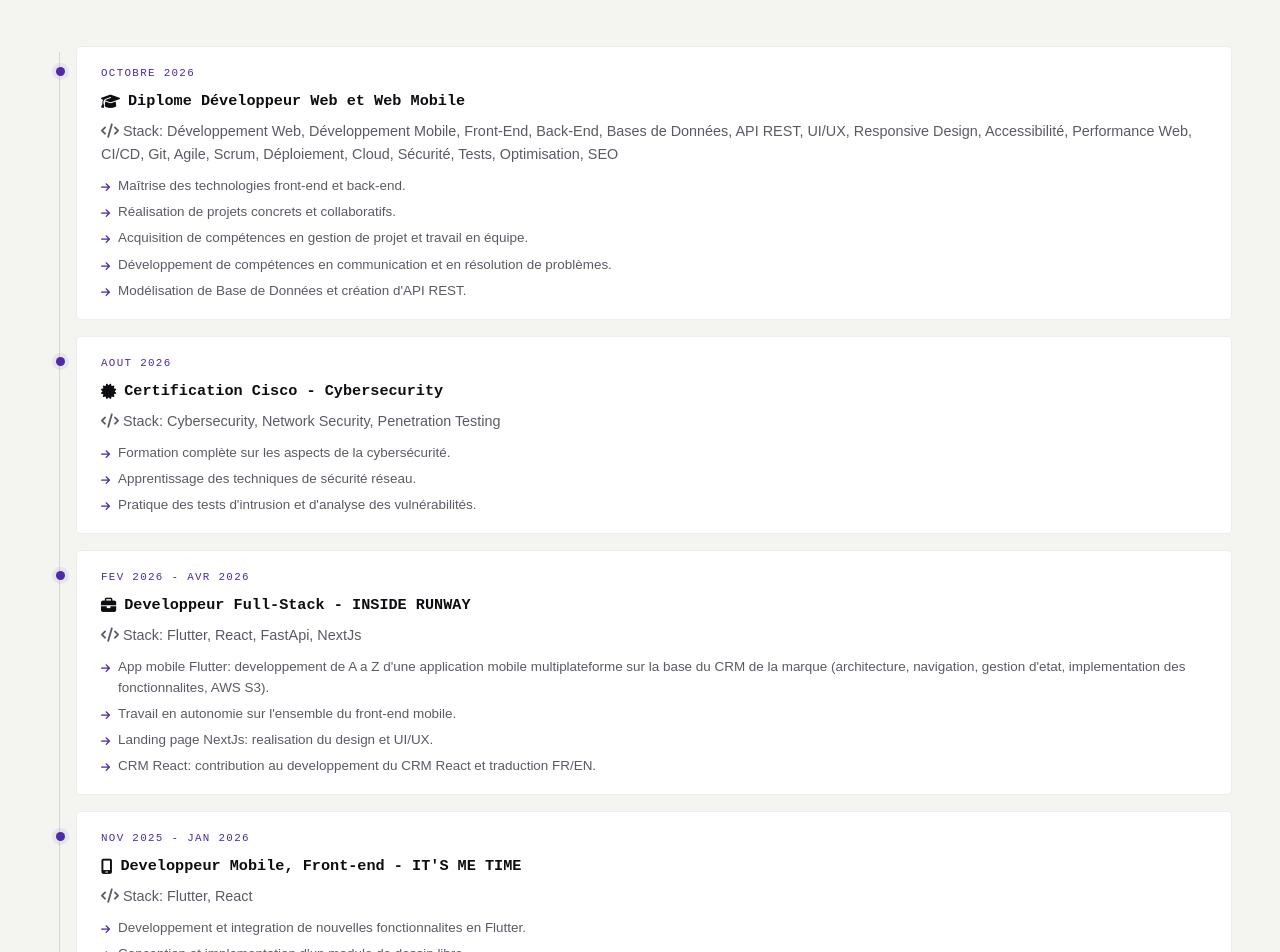
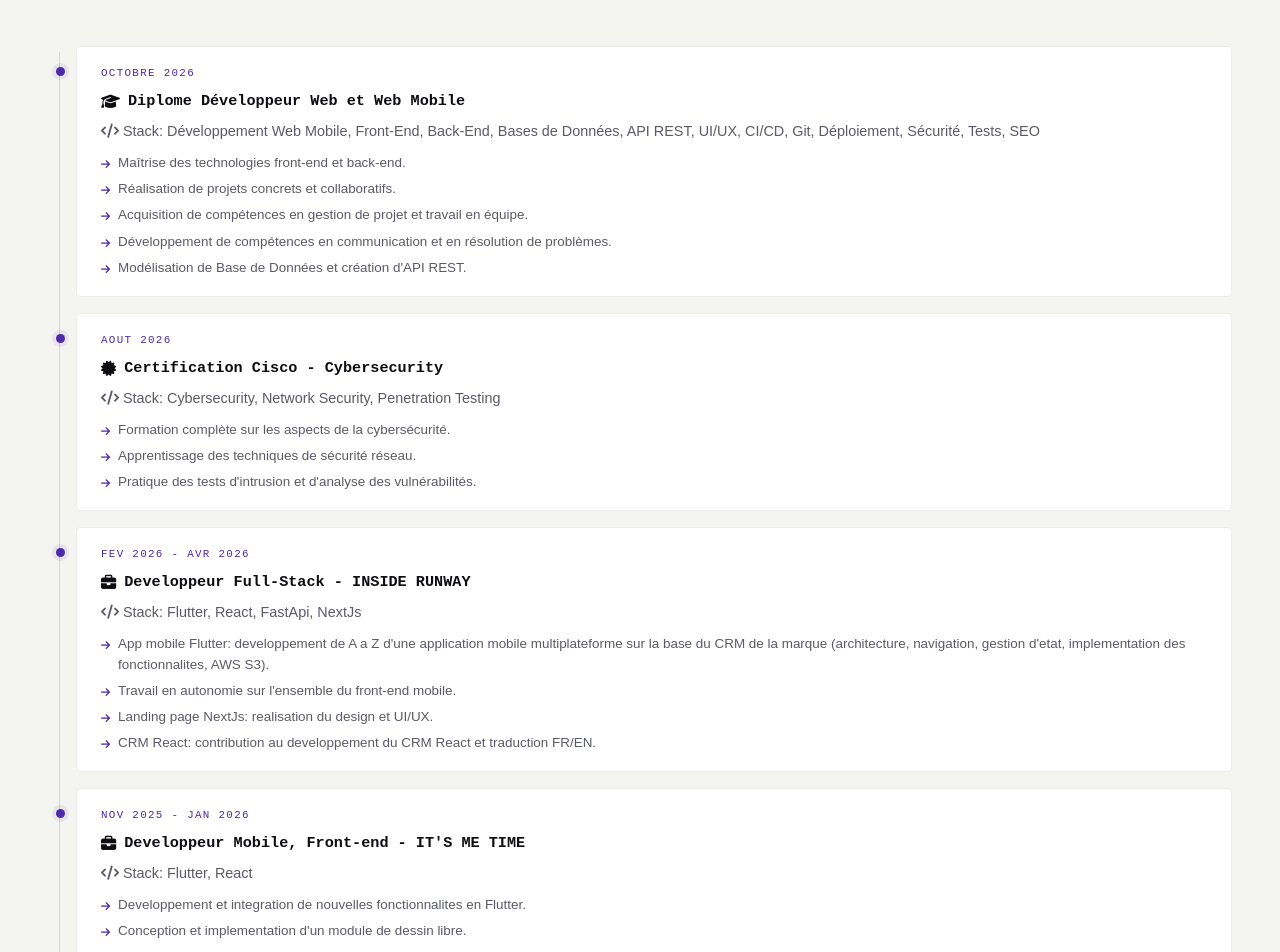
Before and after one commit to B-Ethan07/portfolio-vue, a Vue app: page /experience in a window 1280 px wide. Shown: the part 300-1252 px from the top of the page. Built offline with nearby package versions, Linux system fonts and the light colour scheme.

Commit message:
fix: update skills stack and icons in experience timeline

```diff
--- a/src/views/Experience.vue
+++ b/src/views/Experience.vue
@@ -8,7 +8,7 @@ const timeline = [
     title: "Diplome Développeur Web et Web Mobile",
     icon: "fa-solid fa-graduation-cap",
     stack:
-      "Développement Web, Développement Mobile, Front-End, Back-End, Bases de Données, API REST, UI/UX, Responsive Design, Accessibilité, Performance Web, CI/CD, Git, Agile, Scrum, Déploiement, Cloud, Sécurité, Tests, Optimisation, SEO",
+      "Développement Web Mobile, Front-End, Back-End, Bases de Données, API REST, UI/UX, CI/CD, Git, Déploiement, Sécurité, Tests, SEO",
     items: [
       "Maîtrise des technologies front-end et back-end.",
       "Réalisation de projets concrets et collaboratifs.",
@@ -42,7 +42,7 @@ const timeline = [
   },
   {
     date: 'Nov 2025 - Jan 2026',
-    icon: 'fa-solid fa-mobile-screen',
+    icon: 'fa-solid fa-briefcase',
     title: "Developpeur Mobile, Front-end - IT'S ME TIME",
     stack: 'Flutter, React',
     items: [
```
